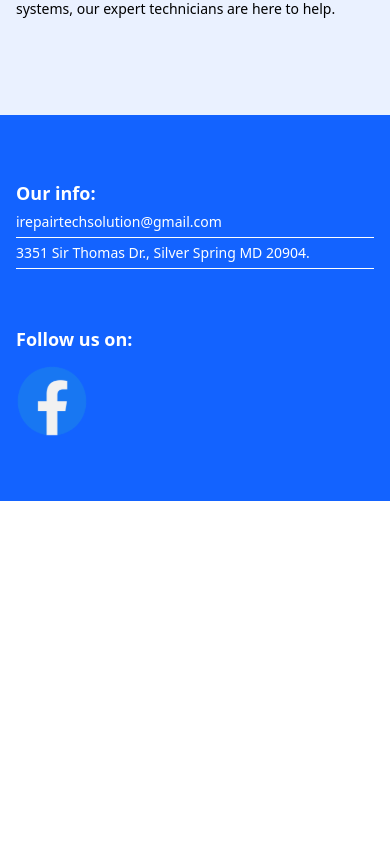
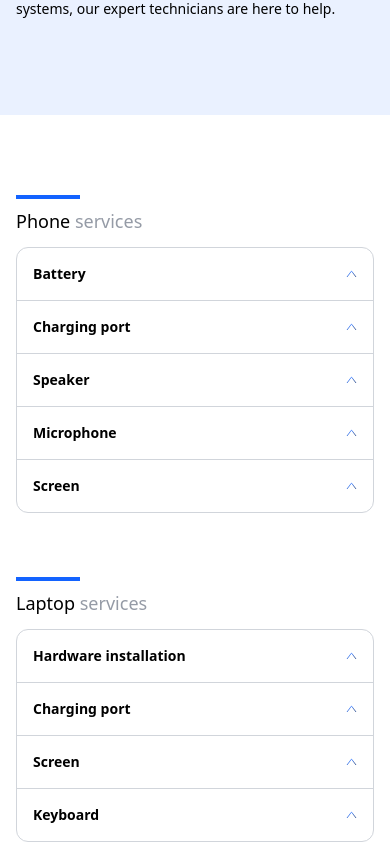
Before and after one commit to Perebonilado/i-repair, a Next.js app: page / in a window 390 px wide. Shown: the part 1489-2332 px from the top of the page. Before the commit the page ends 1990 px from the top, so only its background shows below. Built offline with nearby package versions, Linux system fonts and the light colour scheme.

Commit message:
phone laptop service

```diff
--- /dev/null
+++ b/src/@modules/home/PhoneLaptopServices/index.tsx
@@ -0,0 +1,44 @@
+import Container from "@/@ui/Container";
+import React, { FC } from "react";
+import PhoneServiceTitle from "../PhoneServiceTitle";
+import Accordion from "@/@shared/Accordion";
+
+interface Props {
+  data: {
+    titleOne: string;
+    titleTwo: string;
+    accordionData: {
+      id: number;
+      body: string;
+      title: string;
+    }[];
+  }[];
+}
+
+const PhoneLaptopService: FC<Props> = ({ data }) => {
+  return (
+    <section>
+      <Container>
+        <div className="flex flex-col gap-16 py-20">
+          {data.map((item, idx) => {
+            return (
+              <div key={idx} className="flex gap-3 max-md:flex-col">
+                <div style={{ flex: 1 }}>
+                  <PhoneServiceTitle
+                    titleOne={item.titleOne}
+                    titleTwo={item.titleTwo}
+                  />
+                </div>
+                <div style={{ flex: 1 }}>
+                  <Accordion data={item.accordionData} />
+                </div>
+              </div>
+            );
+          })}
+        </div>
+      </Container>
+    </section>
+  );
+};
+
+export default PhoneLaptopService;
--- /dev/null
+++ b/src/@modules/home/PhoneServiceTitle/index.tsx
@@ -0,0 +1,22 @@
+import React, { FC } from "react";
+
+interface Props {
+  titleOne: string;
+  titleTwo: string;
+}
+
+const PhoneServiceTitle: FC<Props> = ({ titleOne, titleTwo }) => {
+  return (
+    <div>
+      <div className="h-[4px] w-16 bg-[#1363FF] mb-2"></div>
+      <p className="text-lg font-bolf">
+        <span>
+          {titleOne} {""}
+        </span>
+        <span className="text-[#959BA6]">{titleTwo}</span>
+      </p>
+    </div>
+  );
+};
+
+export default PhoneServiceTitle;
--- a/src/@shared/AccordionItem/index.tsx
+++ b/src/@shared/AccordionItem/index.tsx
@@ -34,7 +34,7 @@ const AccordionItem: FC<Props> = ({ id, body, title, isOpen, handleClick }) => {
         }}
         className="flex items-center justify-between cursor-pointer p-4"
       >
-        <p className="text-base font-semibold">{title}</p>
+        <p className="text-sm font-semibold">{title}</p>
         <div className={chevronContainerStyling}>
           <ChevronUp />
         </div>
--- /dev/null
+++ b/src/json-data/phone-service.json
@@ -0,0 +1,59 @@
+[
+  {
+    "titleOne": "Phone",
+    "titleTwo": "services",
+    "accordionData": [
+      {
+        "id": 1,
+        "body": "string",
+        "title": "Battery"
+      },
+      {
+        "id": 2,
+        "body": "string",
+        "title": "Charging port"
+      },
+      {
+        "id": 3,
+        "body": "string",
+        "title": "Speaker"
+      },
+      {
+        "id": 4,
+        "body": "string",
+        "title": "Microphone"
+      },
+      {
+        "id": 5,
+        "body": "string",
+        "title": "Screen"
+      }
+    ]
+  },
+  {
+    "titleOne": "Laptop",
+    "titleTwo": "services",
+    "accordionData": [
+      {
+        "id": 1,
+        "body": "string",
+        "title": "Hardware installation"
+      },
+      {
+        "id": 2,
+        "body": "string",
+        "title": "Charging port"
+      },
+      {
+        "id": 3,
+        "body": "string",
+        "title": "Screen"
+      },
+      {
+        "id": 4,
+        "body": "string",
+        "title": "Keyboard"
+      }
+    ]
+  }
+]
--- a/src/pages/index.tsx
+++ b/src/pages/index.tsx
@@ -1,26 +1,17 @@
 import Banner from "@/@modules/home/Banner";
 import FullServiceRepair from "@/@modules/home/FullServiceRepair";
-import Accordion from "@/@shared/Accordion";
-import AppHead from "@/@shared/AppHead";
-import BreadCrumb from "@/@shared/BreadCrumbs";
-import Footer from "@/@shared/Footer";
-import GradientText from "@/@shared/GradientText";
-import Hamburger from "@/@shared/Hamburger";
-import Navbar from "@/@shared/Navbar";
-import Button from "@/@ui/Button";
-import Container from "@/@ui/Container";
-import ArrowDiagonalUpRightIcon from "@/icons/ArrowDiagonalUpRightIcon";
-import FacebookIcon from "@/icons/FacebookIcon";
+import PhoneLaptopService from "@/@modules/home/PhoneLaptopServices";
 import AppLayout from "@/layout/AppLayout";
+import phoneServiceData from "../json-data/phone-service.json";
 
 export default function Home() {
-
   return (
     <>
-     <AppLayout>
-      <Banner />
-      <FullServiceRepair />
-     </AppLayout>
+      <AppLayout>
+        <Banner />
+        <FullServiceRepair />
+        <PhoneLaptopService data={phoneServiceData} />
+      </AppLayout>
     </>
   );
 }
```
